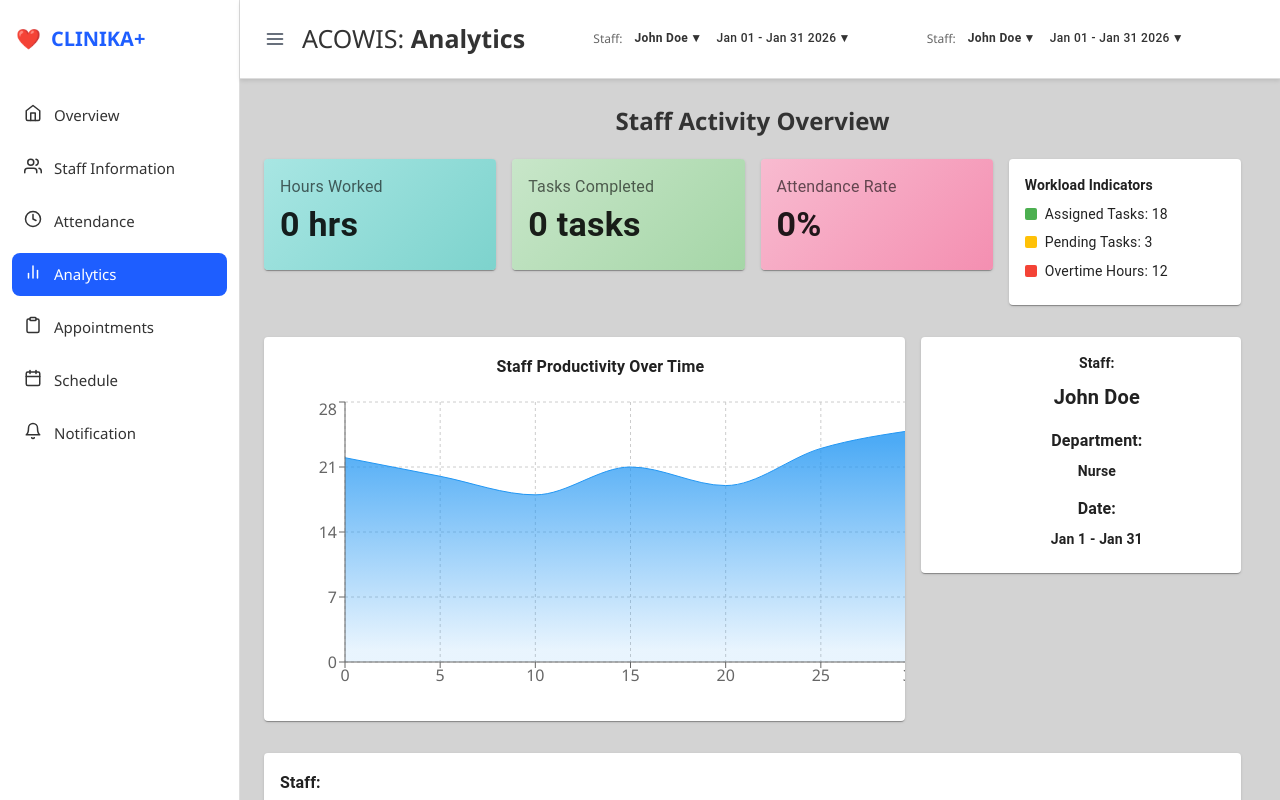
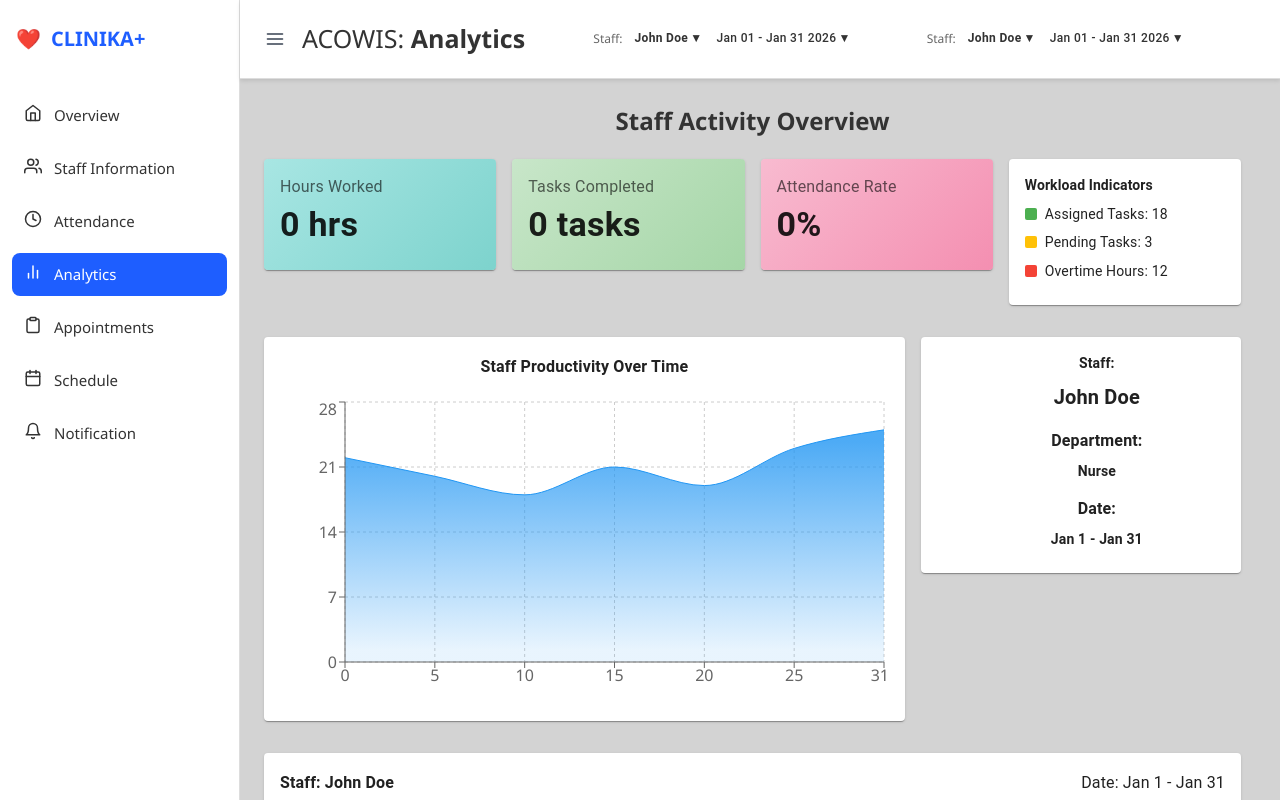
Before and after one commit to ItsMeKayden/SIA102PROJECT, a React (Vite) app: page /analytics in a window 1280 px wide. Built offline with nearby package versions, Linux system fonts and the light colour scheme.

Commit message:
fixed minor issues

```diff
--- a/src/frontend/pages/Analytics.tsx
+++ b/src/frontend/pages/Analytics.tsx
@@ -191,7 +191,7 @@ const Analytics = () => {
       >
         <Box>
           <Card>
-            <CardContent>
+            <CardContent sx={{ p: 2, boxSizing: 'border-box' }}>
               <Typography
                 variant="subtitle1"
                 sx={{ fontWeight: 'bold', mb: 2, textAlign: 'center' }}
@@ -263,19 +263,19 @@ const Analytics = () => {
 
       {/* Tasks Table */}
       <Card>
-        <CardContent>
-          <Stack direction="row" alignItems="center" sx={{ mb: 2, gap: 155 }}>
+        <CardContent sx={{ p: 2, boxSizing: 'border-box' }}>
+          <Stack direction="row" alignItems="center" justifyContent="space-between" sx={{ mb: 2, width: '100%' }}>
             <Typography variant="subtitle1" sx={{ fontWeight: 'bold', mb: 0 }}>
               Staff: {selectedStaff}
             </Typography>
             <Typography
               variant="subtitle1"
-              sx={{ mb: 0, whiteSpace: 'nowrap', textAlign: 'right' }}
+              sx={{ textAlign: 'right' }}
             >
               Date: {startDate.format('MMM D')} - {endDate.format('MMM D')}
             </Typography>
           </Stack>
-          <TableContainer>
+          <TableContainer sx={{ maxWidth: '100%', boxSizing: 'border-box' }}>
             <Table>
               <TableHead>
                 <TableRow sx={{ backgroundColor: '#f5f5f5' }}>
```
